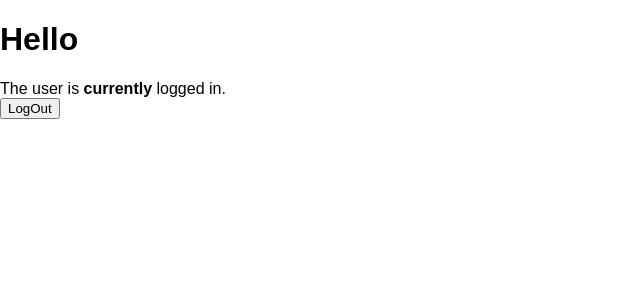
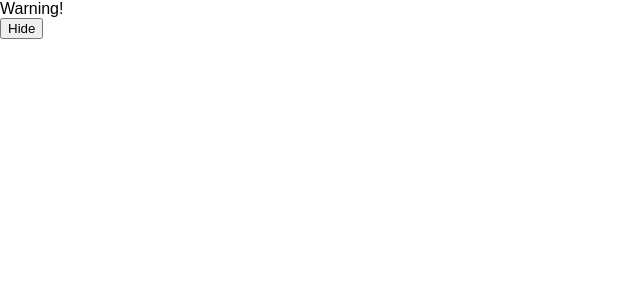
Before and after one commit to SYuvaraj/reactofficial, a React (Create React App) app in the folder my-app/: page / in a window 1280 px wide. Shown: the top 300 px of the page, without its empty margins (0-640 px from the left). Built offline with nearby package versions, Linux system fonts and the light colour scheme.

Commit message:
preventing component from rendering

```diff
--- /dev/null
+++ b/my-app/src/components/Page.js
@@ -0,0 +1,39 @@
+import React, {Component} from 'react';
+import WarningBanner from './WarningBanner.js';
+
+class Page extends React.Component{
+
+	constructor(props){
+		super(props);
+
+		this.state = { showWarning : true}
+		this.handleToggleClick = this.handleToggleClick.bind(this);
+
+	};
+
+	handleToggleClick(){
+		this.setState(prevState => ({
+			showWarning: !prevState.showWarning
+		})
+
+		);
+	}
+
+
+
+	render(){
+
+		return(
+			<div>
+				<WarningBanner warn = {this.state.showWarning} />
+				<button onClick  = {this.handleToggleClick}>
+					{this.state.showWarning ? 'Hide' : 'Show'}
+				</button>
+
+			</div>
+		);
+
+	}
+}
+
+export default Page;
--- /dev/null
+++ b/my-app/src/components/WarningBanner.js
@@ -0,0 +1,25 @@
+import React, {Component} from 'react';
+
+
+class WarningBanner extends React.Component{
+
+	constructor(props){
+		super(props);
+
+
+	};
+
+	render(){
+		if(!this.props.warn){
+			return null;
+		}
+		 return (
+		    <div className="warning">
+		      Warning!
+		    </div>
+		  );
+
+	}
+}
+
+export default WarningBanner;
--- a/my-app/src/index.js
+++ b/my-app/src/index.js
@@ -7,8 +7,9 @@ import EventHandling from './components/eventHandling.js';
 import Greeting from './components/Greeting.js';
 import LoginControl from './components/LoginControl.js';
 import MailBox from './components/Mailbox.js';
+import Page from './components/Page.js';
 import registerServiceWorker from './registerServiceWorker';
 
 
-ReactDOM.render(<MailBox  />, document.getElementById('root'));
+ReactDOM.render(<Page  />, document.getElementById('root'));
 registerServiceWorker();
```
